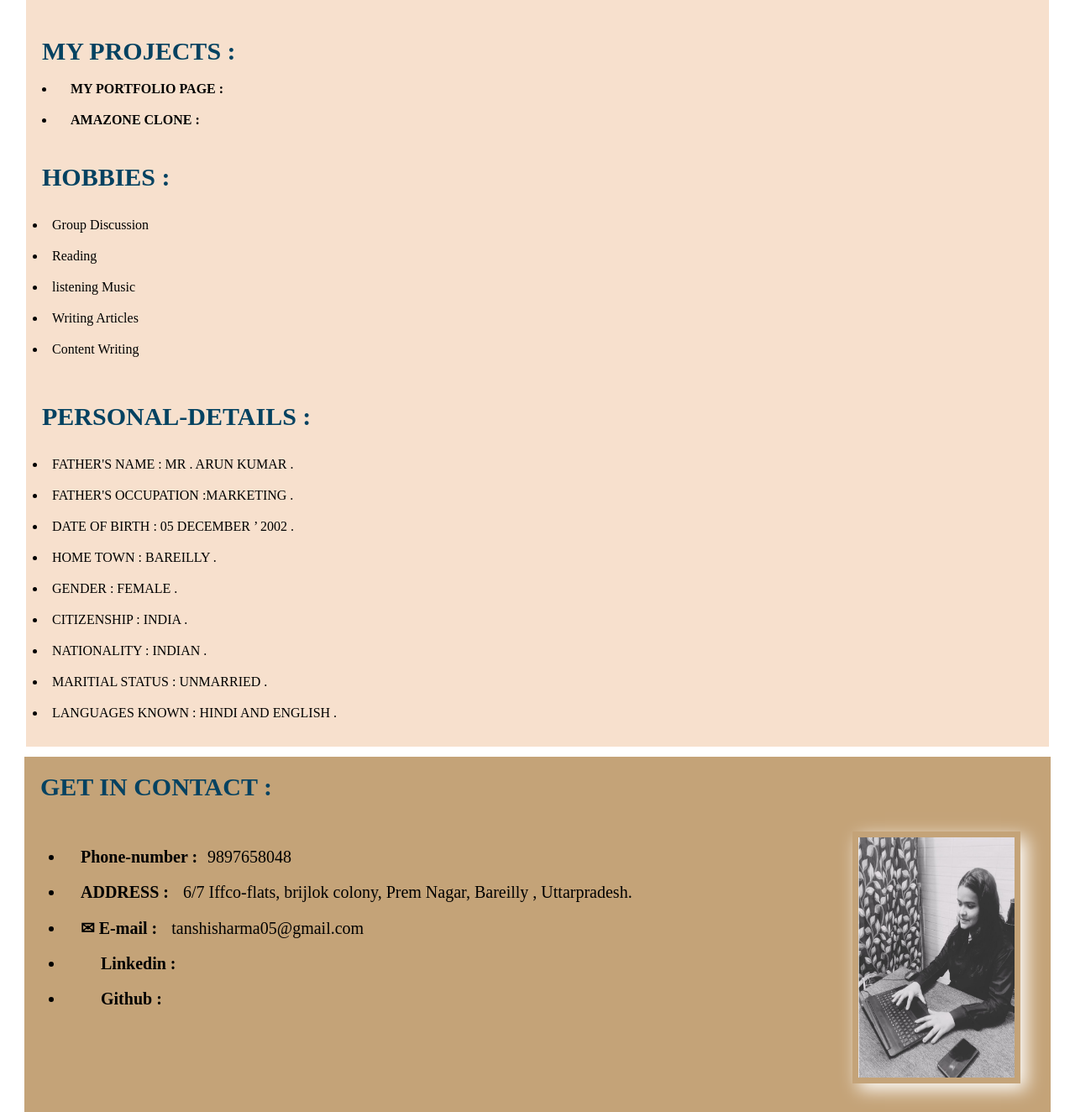
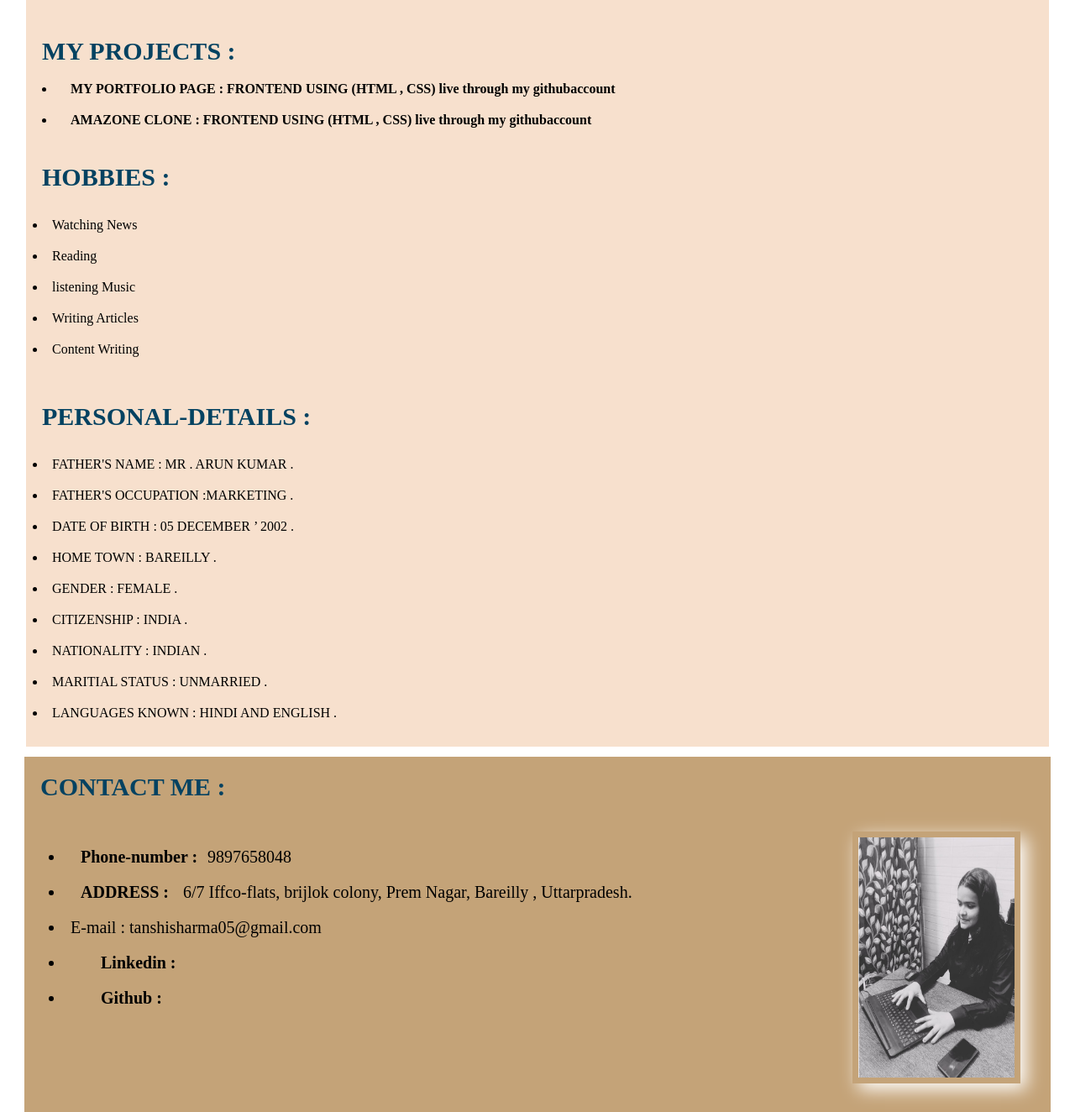
Before and after one commit to TANSHISHARMA05/Portfolio, a plain HTML site: page index.html in a window 1280 px wide. Shown: the part 2471-3795 px from the top of the page at 84% size. Drawn offline with Linux system fonts and the light colour scheme; a script that the page names is missing; files whose address does not match are found by name.

Commit message:
Update index.html

```diff
--- a/index.html
+++ b/index.html
@@ -154,13 +154,13 @@
         <br />
         <h2>MY PROJECTS :</h2>
 
-        <li><b>MY PORTFOLIO PAGE : </b></li>
-        <li><b> AMAZONE CLONE :</b></li>
+        <li><b>MY PORTFOLIO PAGE : FRONTEND USING (HTML , CSS) live through my githubaccount</b></li>
+        <li><b> AMAZONE CLONE : FRONTEND USING (HTML , CSS) live through my githubaccount</b></li>
 
         <br />
         <h2>HOBBIES :</h2>
         <ul>
-          <li>Group Discussion</li>
+          <li>Watching News </li>
           <li>Reading</li>
           <li>listening Music</li>
           <li>Writing Articles</li>
@@ -185,7 +185,7 @@
     <div id="divforfooter">
       <!-- FOOTER  -->
 
-      <h2>GET IN CONTACT :</h2>
+      <h2> CONTACT ME :</h2>
       <div class="footer-section">
         <div class="footer-section-img">
           <img
@@ -203,7 +203,7 @@
               <b>ADDRESS : </b>6/7 Iffco-flats, brijlok colony, Prem Nagar,
               Bareilly , Uttarpradesh.
             </li>
-            <li><b>&#9993; E-mail :</b> tanshisharma05@gmail.com</li>
+            <li> E-mail : tanshisharma05@gmail.com</li>
             <li><a href=""></a><b>Linkedin :</b></li>
             <li><a href=" "></a><b>Github :</b></li>
           </ul>
```
